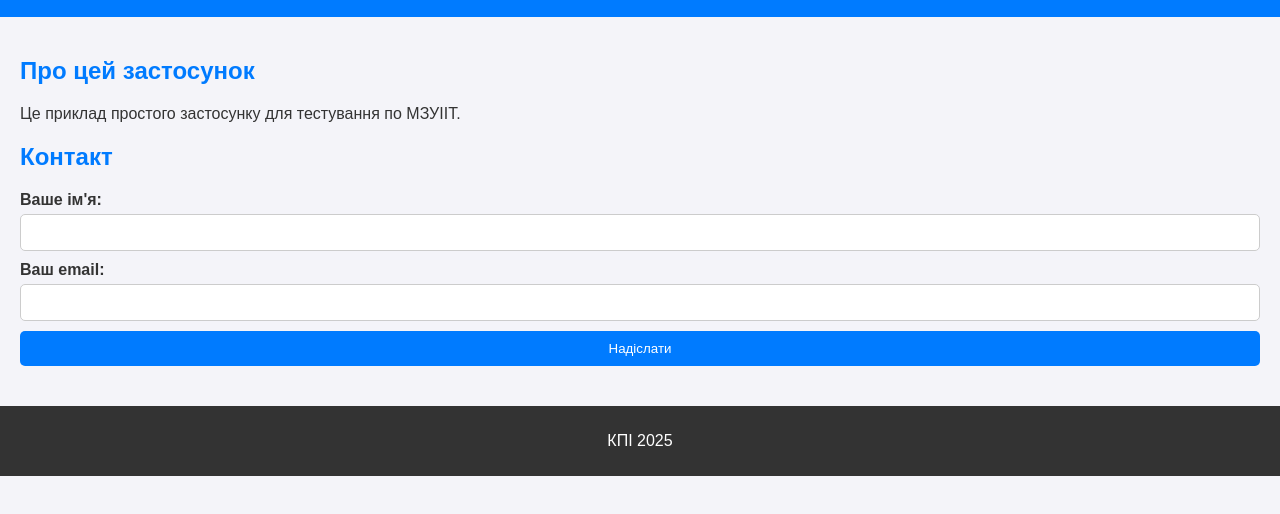
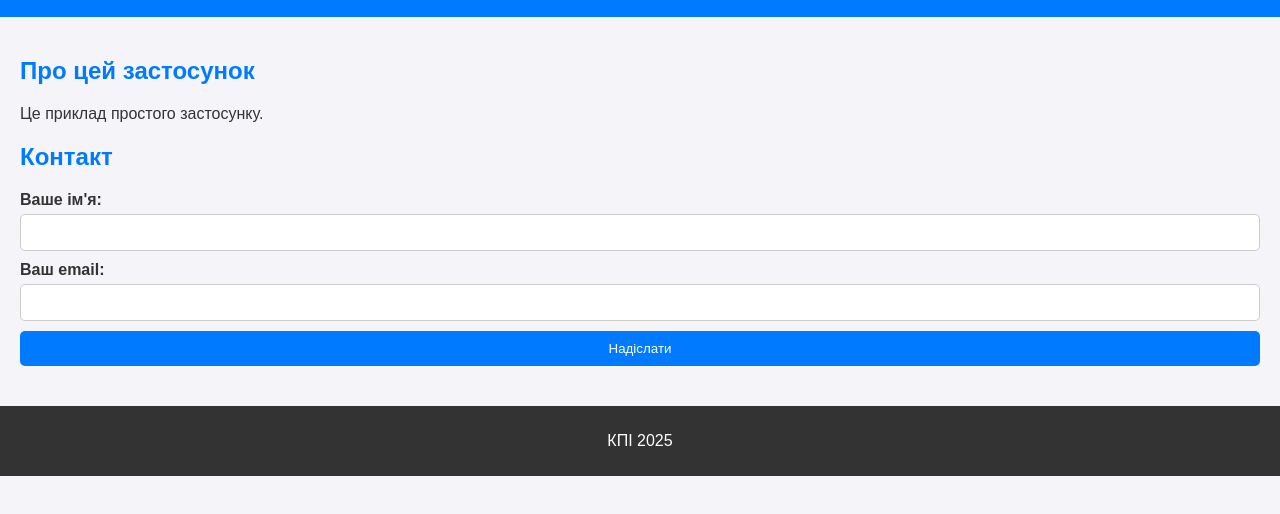
Before and after one commit to AndriiMytiev/kpi-mzuiit-labs, a plain HTML site: page index.html in a window 1280 px wide. Shown: the part 60-574 px from the top of the page. Drawn offline with Linux system fonts and the light colour scheme.

Commit message:
Update index.html

```diff
--- a/index.html
+++ b/index.html
@@ -14,7 +14,7 @@
 <main>
     <section>
         <h2>Про цей застосунок</h2>
-        <p>Це приклад простого застосунку для тестування по МЗУІІТ.</p>
+        <p>Це приклад простого застосунку.</p>
     </section>
 
     <section>
```
